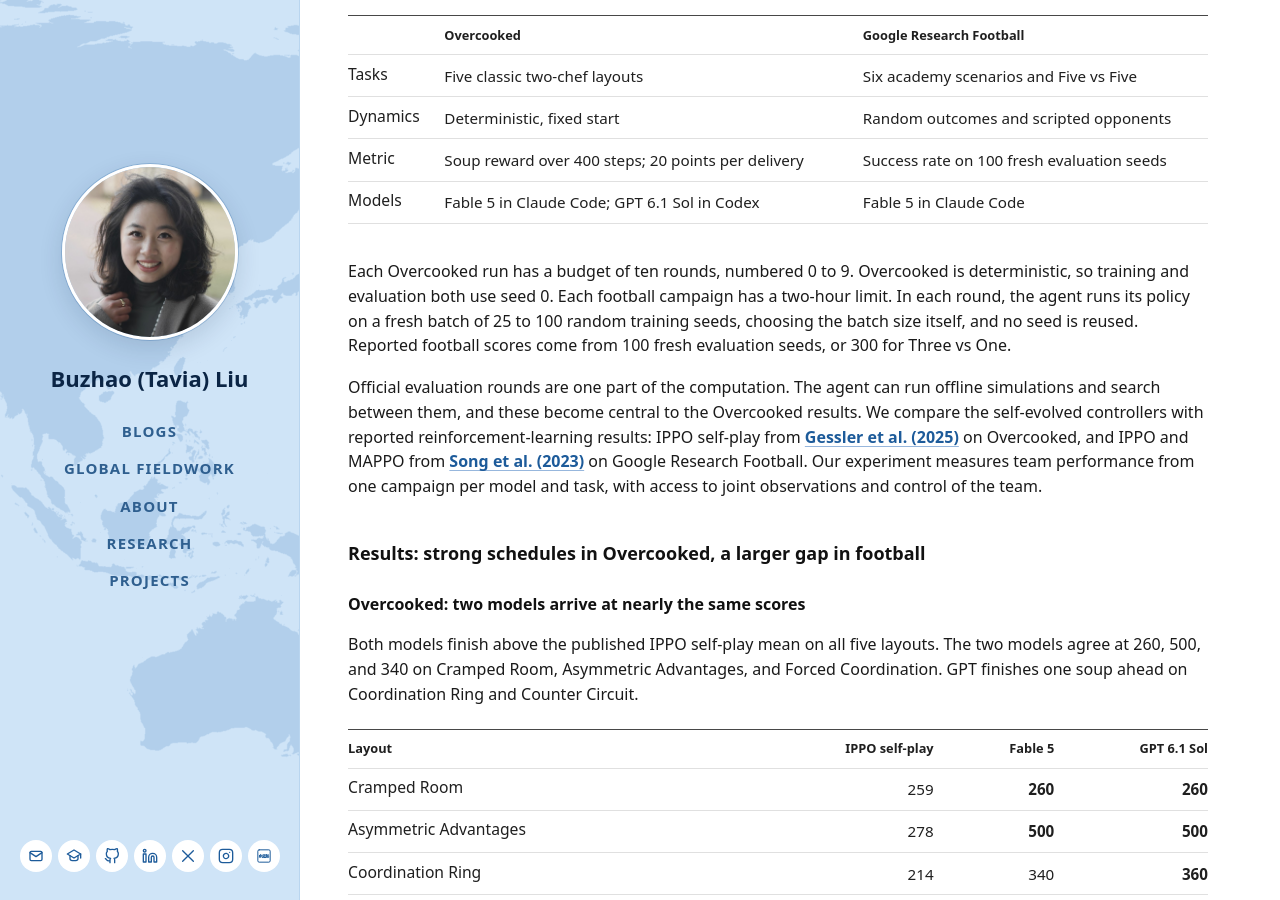
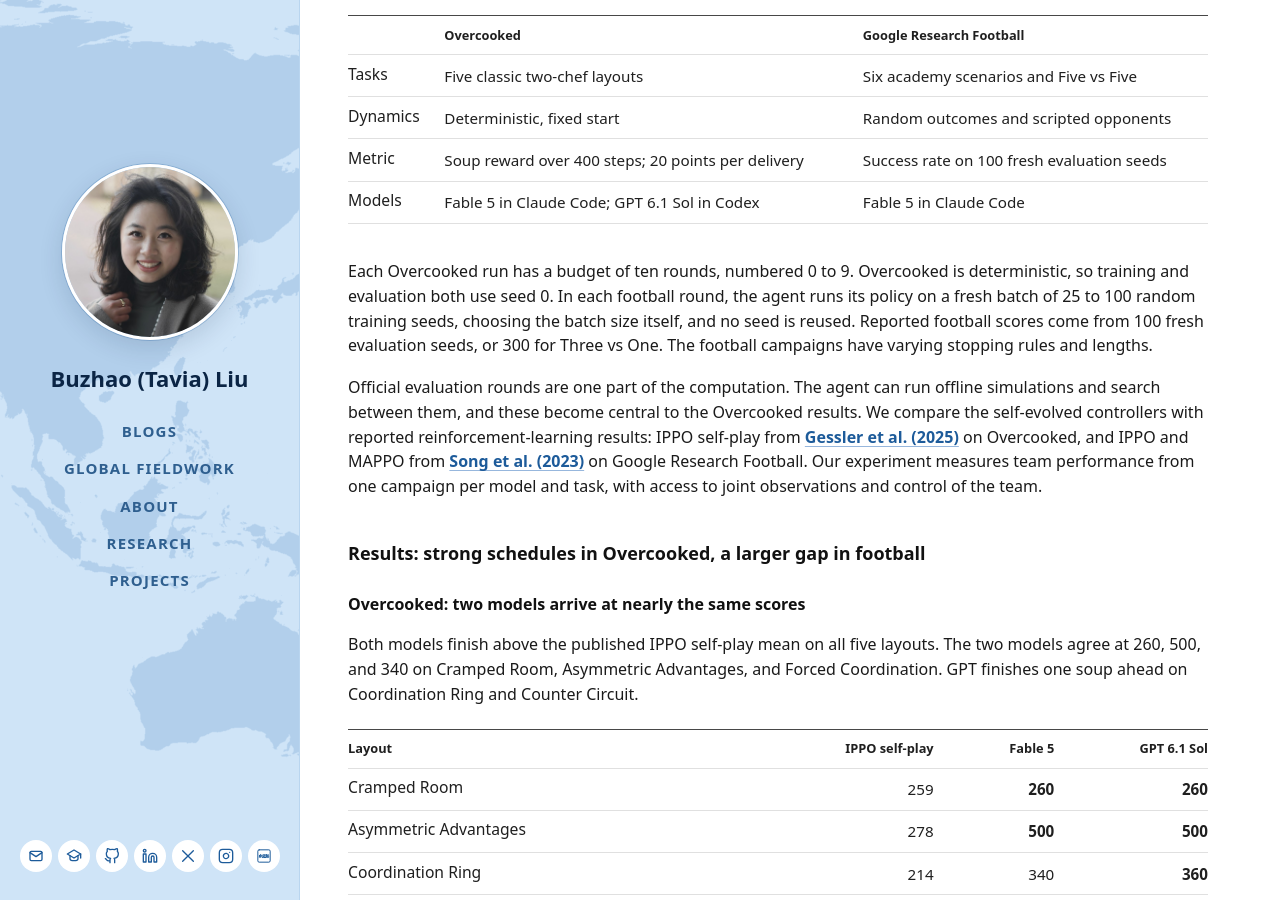
Before and after one commit to tavia-liu/tavia-liu.github.io, a Jekyll site: the page built from _posts/2026-10-31-self-improving-code-as-policies.md, in a window 1280 px wide and 900 px high, scrolled down 1771 px. Built offline with Jekyll 4.4.1, drawn with Linux system fonts in a browser that asks for light colours.

Commit message:
Drop football time limit; restore varying campaign lengths

```diff
--- a/_posts/2026-10-31-self-improving-code-as-policies.md
+++ b/_posts/2026-10-31-self-improving-code-as-policies.md
@@ -57,7 +57,7 @@
 | Metric | Soup reward over 400 steps; 20 points per delivery | Success rate on 100 fresh evaluation seeds |
 | Models | Fable 5 in Claude Code; GPT 6.1 Sol in Codex | Fable 5 in Claude Code |
 
-Each Overcooked run has a budget of ten rounds, numbered 0 to 9. Overcooked is deterministic, so training and evaluation both use seed 0. Each football campaign has a two-hour limit. In each round, the agent runs its policy on a fresh batch of 25 to 100 random training seeds, choosing the batch size itself, and no seed is reused. Reported football scores come from 100 fresh evaluation seeds, or 300 for Three vs One.
+Each Overcooked run has a budget of ten rounds, numbered 0 to 9. Overcooked is deterministic, so training and evaluation both use seed 0. In each football round, the agent runs its policy on a fresh batch of 25 to 100 random training seeds, choosing the batch size itself, and no seed is reused. Reported football scores come from 100 fresh evaluation seeds, or 300 for Three vs One. The football campaigns have varying stopping rules and lengths.
 
 Official evaluation rounds are one part of the computation. The agent can run offline simulations and search between them, and these become central to the Overcooked results. We compare the self-evolved controllers with reported reinforcement-learning results: IPPO self-play from [Gessler et al. (2025)](https://arxiv.org/abs/2503.17821) on Overcooked, and IPPO and MAPPO from [Song et al. (2023)](https://arxiv.org/abs/2309.12951) on Google Research Football. Our experiment measures team performance from one campaign per model and task, with access to joint observations and control of the team.
 
```
